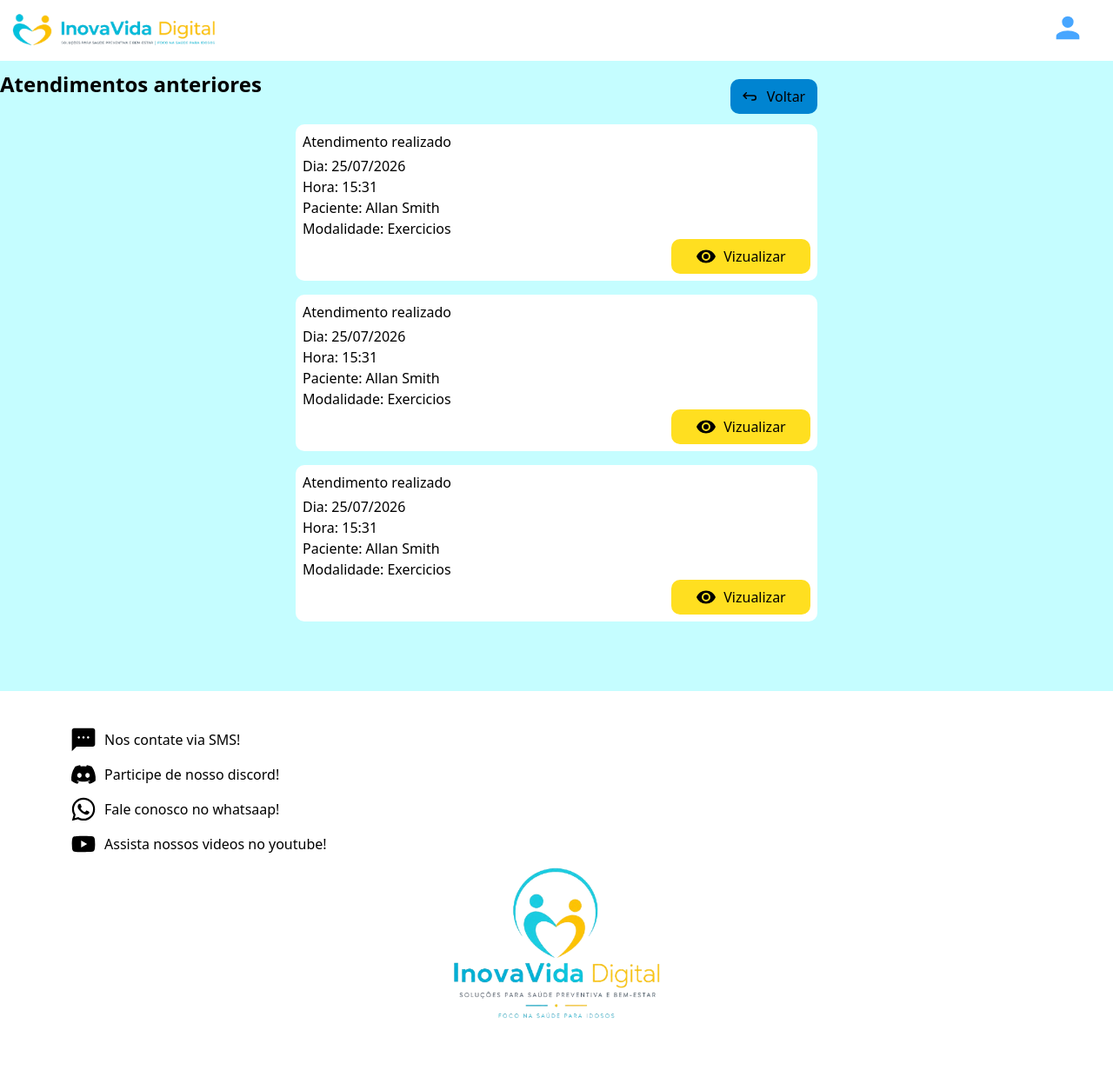
After one commit to EnzoCansini/competicao1, a PHP site: page /pages/atendimento-anteriores-proficional/index.php in a window 1280 px wide. The commit adds this page. Shown: the whole page at 87% size. Run offline with PHP 8.4, Linux system fonts and the light colour scheme; style sheets or scripts are compiled from the project's sources.

Commit message:
05082026

```diff
--- /dev/null
+++ b/assets/parts/headerpro.php
@@ -0,0 +1,11 @@
+<header class=" h-16.75">
+        <div class=" flex fixed w-screen justify-between p-3 items-center bg-white z-50">
+            <a href="../inicio-proficional">
+            <img class=" w-60" src="../../assets/img/logo3.png" alt="logo">
+            </a>
+            <a href="../perfil" class="logo md:pr-5">
+                <span class="mdi--user grandeg"></span>
+            </a>
+
+        </div>
+    </header>
--- a/index.php
+++ b/index.php
@@ -21,7 +21,10 @@
         </a>
     </header>
     <main class="">
-        <img src="./assets/img/Rectangle 1.png" alt="">
+        <section class="flex flex-col">
+            <div class="imagem static">
+                <img class="" src="./assets/img/Rectangle 1.png" alt="">
+            </div>
             <div class="textos m-3">
                 <h1>Quem somos</h1>
                 <p class="">A InovaVida Digital nasceu com a missão de transformar o cuidado com a saúde na terceira idade, tornando o acesso à informação, acompanhamento médico e prevenção de doenças mais simples, humano e acessível.
@@ -34,6 +37,7 @@
                     </a>
                 </div>
             </div>
+        </section>
         <img src="./assets/img/Rectangle 3.png" alt="">
         <div class="textos ml-3">
             <h1>Oferecemos</h1>
--- /dev/null
+++ b/pages/atendimento-anteriores-proficional/index.php
@@ -0,0 +1,66 @@
+<!DOCTYPE html>
+<html lang="ptbr">
+
+<head>
+    <meta charset="UTF-8">
+    <meta name="viewport" content="width=device-width, initial-scale=1.0">
+    <link rel="stylesheet" href="../../assets/icons/icons.css">
+    <link href="../../src/output.css" rel="stylesheet">
+    <!--
+    npx @tailwindcss/cli -i ./assets/src/css/input.css -o ./src/output.css --watch
+    !-->
+    <link rel="stylesheet" href="../../assets/style.css">
+    <title>Document</title>
+</head>
+
+<body>
+    <?php include_once("../../assets/parts/headerpro.php") ?>
+    <main>
+        <div class="titulo md:absolute md:mb-2 pt-3 w-90 md:w-150 justify-self-center">
+            <h2>Atendimentos anteriores</h2>
+        </div>
+        <div class="botao w-90 md:pt-3 md:w-150 justify-self-center justify-items-end ">
+            <a href="../inicio-proficional" class=" flex items-center my-3 gap-3 bg-sky-600 hover:bg-sky-700 w-25 rounded-[10px] justify-center pt-2 pb-2 transition">
+                <span class="pajamas--go-back"></span>
+                <p class="text-base font-medium">Voltar</p>
+            </a>
+        </div>
+        <div class="div flex flex-col justify-center justify-self-center gap-4">
+            <div class="card bg-white rounded-[10px] flex-col w-90 md:w-150 justify-self-center p-2">
+                <p class="mb-1">Atendimento realizado</p>
+                <p>Dia: 25/07/2026</p>
+                <p>Hora: 15:31</p>
+                <p>Paciente: Allan Smith</p>
+                <p>Modalidade: Exercicios</p>
+                <a href="../atendimento-anterior-detalhes" class=" flex items-center gap-2 bg-yellow-300 w-40 rounded-[10px] justify-center justify-self-end pt-2 pb-2 md:mt-0 mt-3">
+                    <span class="mdi--eye"></span>
+                    <p class="text-base font-medium">Vizualizar</p>
+                </a>
+            </div>
+            <div class="card bg-white rounded-[10px] flex-col w-90 md:w-150 justify-self-center p-2">
+                <p class="mb-1">Atendimento realizado</p>
+                <p>Dia: 25/07/2026</p>
+                <p>Hora: 15:31</p>
+                <p>Paciente: Allan Smith</p>
+                <p>Modalidade: Exercicios</p>
+                <a href="../editar-indicador" class=" flex items-center gap-2 bg-yellow-300 w-40 rounded-[10px] justify-center justify-self-end pt-2 pb-2 md:mt-0 mt-3">
+                    <span class="mdi--eye"></span>
+                    <p class="text-base font-medium">Vizualizar</p>
+                </a>
+            </div>
+            <div class="card bg-white rounded-[10px] flex-col w-90 md:w-150 justify-self-center p-2">
+                <p class="mb-1">Atendimento realizado</p>
+                <p>Dia: 25/07/2026</p>
+                <p>Hora: 15:31</p>
+                <p>Paciente: Allan Smith</p>
+                <p>Modalidade: Exercicios</p>
+                <a href="../editar-indicador" class=" flex items-center gap-2 bg-yellow-300 w-40 rounded-[10px] justify-center justify-self-end pt-2 pb-2 md:mt-0 mt-3">
+                    <span class="mdi--eye"></span>
+                    <p class="text-base font-medium">Vizualizar</p>
+                </a>
+            </div>
+        </div>
+        <?php include_once("../../assets/parts/footer.php") ?>
+    </main>
+
+</body>
--- a/pages/atendimento-selecionar/index.php
+++ b/pages/atendimento-selecionar/index.php
@@ -19,7 +19,7 @@
         <div class="titulo pt-3 w-90 md:w-150 justify-self-center">
             <h2>Selecione o profional desejado que fara seu atendimento</h2>
         </div>
-        <div class="botao w-90 md:w-full md:pr-10 justify-self-center justify-items-end py-2">
+        <div class="botao w-90 md:w-150 justify-self-center justify-items-end py-2">
             <div class="botoes flex gap-2">
                 <button type="button" id="backBtn" class=" flex items-center gap-2 bg-sky-600 hover:bg-sky-700 w-25 rounded-[10px] justify-center pt-2 pb-2 transition">
                     <span class="mdi--filter medio"></span>
--- a/pages/cadastro-proficional/index.php
+++ b/pages/cadastro-proficional/index.php
@@ -26,7 +26,7 @@
             <img class=" w-60" src="../../assets/img/logoG2.png" alt="logo">
         </div>
         <div class="inputs grid grid-cols-1 justify-self-center justify-items-center gap-3">
-            <form action="../inicio" class=" justify-self-center justify-items-center">
+            <form action="../inicio-proficional" class=" justify-self-center justify-items-center">
                 <div id="cadastro1" class="cadastro1 flex flex-col gap-3">
                     <p class="text-2xl text-left text-black">Informe seus dados para criar a <br> sua conta de proficional</p>
 
--- a/pages/inicio/index.php
+++ b/pages/inicio/index.php
@@ -35,7 +35,7 @@
         </div>
         <div class="card bg-white rounded-[10px] flex-col w-90 md:w-150 justify-self-center p-2 mt-4">
             <p>Vizualizar atendimentos anteriores</p>
-            <a href="../registrar-indicadores" class=" flex items-center gap-2 bg-yellow-300 w-40 rounded-[10px] justify-center justify-self-end pt-2 pb-2 mt-3">
+            <a href="../atendimento-anteriores" class=" flex items-center gap-2 bg-yellow-300 w-40 rounded-[10px] justify-center justify-self-end pt-2 pb-2 mt-3">
                 <span class="mdi--eye"></span>
                 <p class="text-base font-medium">Vizualizar</p>
             </a>
--- a/pages/login-proficional/index.php
+++ b/pages/login-proficional/index.php
@@ -25,7 +25,7 @@
             <img class=" w-60" src="../../assets/img/logoG2.png" alt="logo">
         </div>
         <div class="inputs grid grid-cols-1 justify-self-center justify-items-center gap-3">
-            <form action="../inicio" class=" justify-self-center justify-items-center">
+            <form action="../inicio-proficional" class=" justify-self-center justify-items-center">
                 <div id="cadastro1" class="cadastro1 flex flex-col gap-3">
                     <p class="text-2xl text-left text-black">Informe seus dados para entrar<br>na sua conta de proficional</p>
 
--- a/src/output.css
+++ b/src/output.css
@@ -7,49 +7,28 @@
       "Segoe UI Emoji", "Segoe UI Symbol", "Noto Color Emoji";
     --font-mono: ui-monospace, SFMono-Regular, Menlo, Monaco, Consolas, "Liberation Mono",
       "Courier New", monospace;
-    --color-red-100: oklch(93.6% 0.032 17.717);
-    --color-red-700: oklch(50.5% 0.213 27.518);
     --color-yellow-300: oklch(90.5% 0.182 98.111);
     --color-yellow-400: oklch(85.2% 0.199 91.936);
-    --color-green-100: oklch(96.2% 0.044 156.743);
-    --color-green-700: oklch(52.7% 0.154 150.069);
-    --color-cyan-100: oklch(95.6% 0.045 203.388);
     --color-cyan-400: oklch(78.9% 0.154 211.53);
-    --color-sky-200: oklch(90.1% 0.058 230.902);
-    --color-sky-300: oklch(82.8% 0.111 230.318);
     --color-sky-400: oklch(74.6% 0.16 232.661);
     --color-sky-500: oklch(68.5% 0.169 237.323);
     --color-sky-600: oklch(58.8% 0.158 241.966);
     --color-sky-700: oklch(50% 0.134 242.749);
     --color-slate-100: oklch(96.8% 0.007 247.896);
-    --color-slate-200: oklch(92.9% 0.013 255.508);
-    --color-slate-300: oklch(86.9% 0.022 252.894);
-    --color-slate-600: oklch(44.6% 0.043 257.281);
-    --color-slate-700: oklch(37.2% 0.044 257.287);
-    --color-slate-800: oklch(27.9% 0.041 260.031);
     --color-gray-200: oklch(92.8% 0.006 264.531);
     --color-gray-400: oklch(70.7% 0.022 261.325);
     --color-gray-700: oklch(37.3% 0.034 259.733);
     --color-black: #000;
     --color-white: #fff;
     --spacing: 0.25rem;
-    --container-md: 28rem;
-    --text-sm: 0.875rem;
-    --text-sm--line-height: calc(1.25 / 0.875);
     --text-base: 1rem;
     --text-base--line-height: calc(1.5 / 1);
-    --text-lg: 1.125rem;
-    --text-lg--line-height: calc(1.75 / 1.125);
     --text-xl: 1.25rem;
     --text-xl--line-height: calc(1.75 / 1.25);
     --text-2xl: 1.5rem;
     --text-2xl--line-height: calc(2 / 1.5);
     --font-weight-medium: 500;
-    --font-weight-semibold: 600;
-    --font-weight-bold: 700;
     --radius-lg: 0.5rem;
-    --radius-xl: 0.75rem;
-    --radius-2xl: 1rem;
     --default-transition-duration: 150ms;
     --default-transition-timing-function: cubic-bezier(0.4, 0, 0.2, 1);
     --default-font-family: var(--font-sans);
@@ -243,6 +231,9 @@
   }
   .mr-auto {
     margin-right: auto;
+  }
+  .mb-1 {
+    margin-bottom: var(--spacing);
   }
   .mb-2 {
     margin-bottom: calc(var(--spacing) * 2);
@@ -399,6 +375,9 @@
   }
   .gap-3 {
     gap: calc(var(--spacing) * 3);
+  }
+  .gap-4 {
+    gap: calc(var(--spacing) * 4);
   }
   .gap-5 {
     gap: calc(var(--spacing) * 5);
@@ -602,6 +564,11 @@
       border-color: var(--color-black);
     }
   }
+  .md\:absolute {
+    @media (width >= 48rem) {
+      position: absolute;
+    }
+  }
   .md\:fixed {
     @media (width >= 48rem) {
       position: fixed;
@@ -615,6 +582,16 @@
   .md\:mr-5 {
     @media (width >= 48rem) {
       margin-right: calc(var(--spacing) * 5);
+    }
+  }
+  .md\:mb-2 {
+    @media (width >= 48rem) {
+      margin-bottom: calc(var(--spacing) * 2);
+    }
+  }
+  .md\:ml-7 {
+    @media (width >= 48rem) {
+      margin-left: calc(var(--spacing) * 7);
     }
   }
   .md\:w-60 {
@@ -647,6 +624,11 @@
       grid-template-columns: repeat(3, minmax(0, 1fr));
     }
   }
+  .md\:pt-3 {
+    @media (width >= 48rem) {
+      padding-top: calc(var(--spacing) * 3);
+    }
+  }
   .md\:pr-5 {
     @media (width >= 48rem) {
       padding-right: calc(var(--spacing) * 5);
@@ -672,17 +654,11 @@
   syntax: "*";
   inherits: false;
 }
-@property --tw-outline-style {
-  syntax: "*";
-  inherits: false;
-  initial-value: solid;
-}
 @layer properties {
   @supports ((-webkit-hyphens: none) and (not (margin-trim: inline))) or ((-moz-orient: inline) and (not (color:rgb(from red r g b)))) {
     *, ::before, ::after, ::backdrop {
       --tw-border-style: solid;
       --tw-font-weight: initial;
-      --tw-outline-style: solid;
     }
   }
 }
```
Also changed, not shown: other parts of src/output.css (+12 -35 lines), pages/atendimento-anterior-detalhes/index.php (added, +43 -0 lines), pages/atendimento-anteriores/index.php (added, +66 -0 lines), pages/atendimento-marcar/index.php (+7 -3 lines), pages/editar-indicador/index.php (added, +61 -0 lines), pages/inicio-proficional/index.php (+45 -0 lines), pages/lista-indicadores/index.php (added, +78 -0 lines), pages/perfil/index.php (+16 -16 lines), assets/img/idosos.png (added), pages/agendamento-atendimento/index.php (added). Lines whose indentation alone changed are shown as unchanged.
